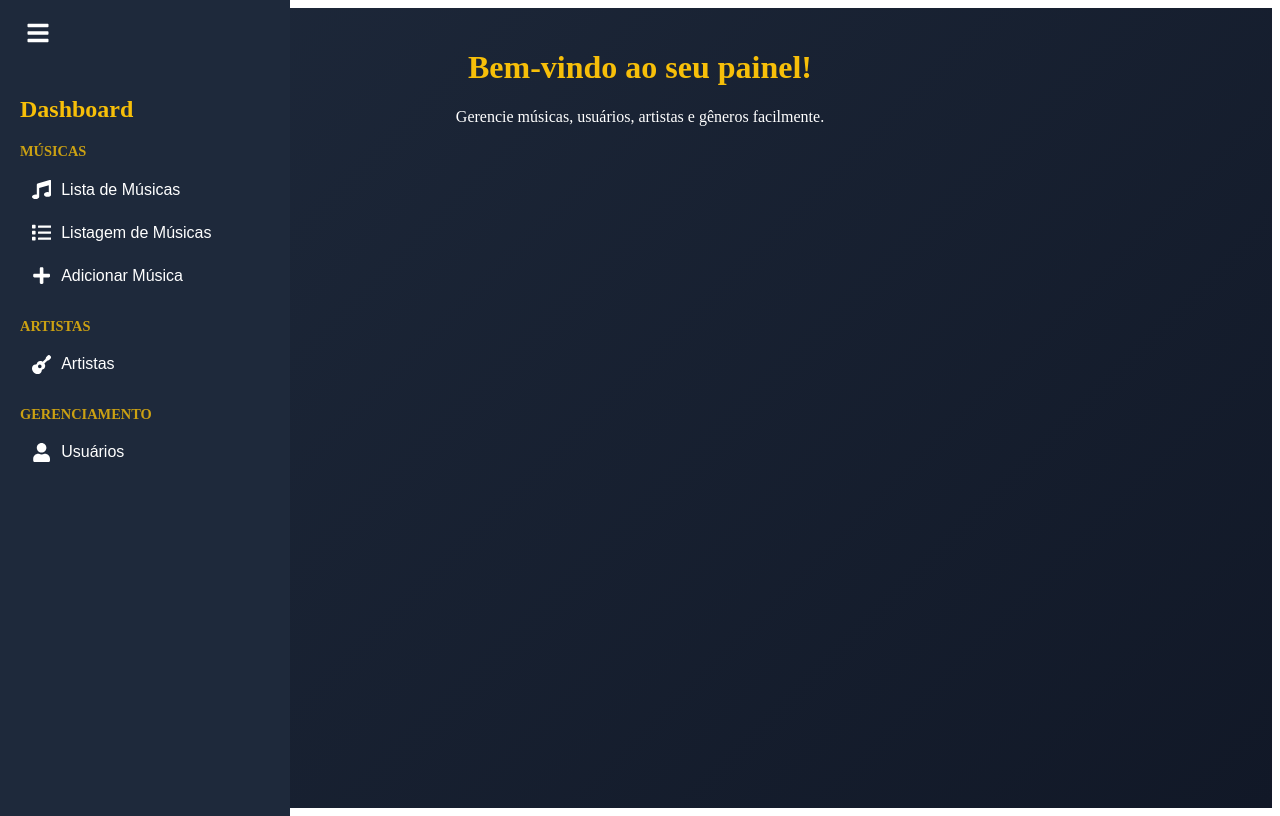
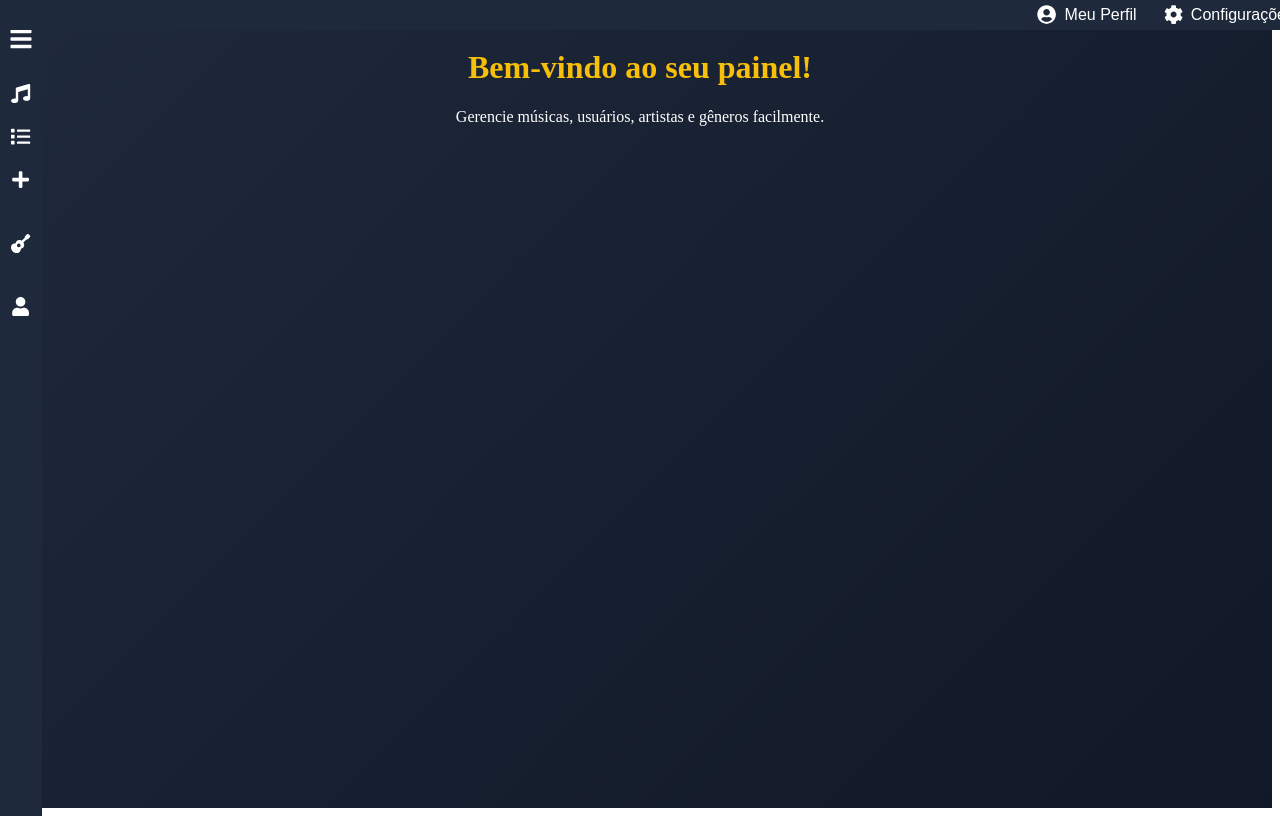
Before and after one commit to PACFWL/my-first-project, a Next.js app: page /dashboard in a window 1280 px wide. Built offline with nearby package versions, Linux system fonts and the light colour scheme; no server answers; sample sign-in values are in the browser's storage.

Commit message:
✨ feat: "Adição de navbar"

```diff
--- /dev/null
+++ b/src/app/components/dashboard/Navbar.tsx
@@ -0,0 +1,20 @@
+import { useRouter } from "next/navigation";
+import { FaUserCircle, FaCog } from "react-icons/fa";
+import styles from "../../styles/dashboard/navbar.module.css";
+
+export default function Navbar() {
+  const router = useRouter();
+
+  return (
+    <div className={styles.navbar}>
+      <div className={styles.profileMenu}>
+        <button onClick={() => router.push("/profile")} className={styles.navItem}>
+          <FaUserCircle className={styles.icon} /> Meu Perfil
+        </button>
+        <button onClick={() => router.push("/settings")} className={styles.navItem}>
+          <FaCog className={styles.icon} /> Configurações
+        </button>
+      </div>
+    </div>
+  );
+}
--- a/src/app/components/Sidebar.tsx
+++ b/src/app/components/dashboard/Sidebar.tsx
@@ -1,10 +1,10 @@
 import { useState } from "react";
 import { useRouter } from "next/navigation";
-import styles from "../styles/dashboard/sidebar.module.css";
+import styles from "../../styles/dashboard/sidebar.module.css";
 import { FaMusic, FaUser, FaGuitar, FaList, FaPlus, FaBars } from "react-icons/fa";
 
 export default function Sidebar() {
-  const [isCollapsed, setIsCollapsed] = useState(false);
+  const [isCollapsed, setIsCollapsed] = useState(true);
   const router = useRouter();
 
   return (
@@ -19,25 +19,25 @@ export default function Sidebar() {
         <div className={styles.section}>
           {!isCollapsed && <span className={styles.sectionTitle}>Músicas</span>}
           <button onClick={() => router.push("/music/list")} className={styles.navItem}>
-            <FaMusic /> {!isCollapsed && "Lista de Músicas"}
+            <FaMusic className={styles.icon} /> {!isCollapsed && "Lista de Músicas"}
           </button>
           <button onClick={() => router.push("/music/paged")} className={styles.navItem}>
-            <FaList /> {!isCollapsed && "Listagem de Músicas"}
+            <FaList className={styles.icon} /> {!isCollapsed && "Listagem de Músicas"}
           </button>
           <button onClick={() => router.push("/music/add")} className={styles.navItem}>
-            <FaPlus /> {!isCollapsed && "Adicionar Música"}
+            <FaPlus className={styles.icon} /> {!isCollapsed && "Adicionar Música"}
           </button>
         </div>
         <div className={styles.section}>
           {!isCollapsed && <span className={styles.sectionTitle}>Artistas</span>}
           <button onClick={() => router.push("/artists")} className={styles.navItem}>
-            <FaGuitar /> {!isCollapsed && "Artistas"}
+            <FaGuitar className={styles.icon} /> {!isCollapsed && "Artistas"}
           </button>
         </div>
         <div className={styles.section}>
-        {!isCollapsed && <span className={styles.sectionTitle}>Gerenciamento</span>}
+          {!isCollapsed && <span className={styles.sectionTitle}>Gerenciamento</span>}
           <button onClick={() => router.push("/users")} className={styles.navItem}>
-            <FaUser /> {!isCollapsed && "Usuários"}
+            <FaUser className={styles.icon} /> {!isCollapsed && "Usuários"}
           </button>
         </div>
       </nav>
--- a/src/app/dashboard/page.tsx
+++ b/src/app/dashboard/page.tsx
@@ -2,7 +2,8 @@
 
 import { useEffect } from "react";
 import { useRouter } from "next/navigation";
-import Sidebar from "@/app/components/Sidebar";
+import Sidebar from "@/app/components/dashboard/Sidebar";
+import Navbar from "@/app/components/dashboard/Navbar";
 import styles from "../styles/dashboard/page.module.css";
 
 export default function Dashboard() {
@@ -17,6 +18,7 @@ export default function Dashboard() {
 
   return (
     <div className={styles.dashboard}>
+        <Navbar />
      <Sidebar/>
       <main className={styles.content}>
         <h1 className={styles.title}>Bem-vindo ao seu painel!</h1>
--- /dev/null
+++ b/src/app/styles/dashboard/navbar.module.css
@@ -0,0 +1,41 @@
+.navbar {
+    width: 100%;
+    height: 30px;
+    background: #1e293b;
+    color: white;
+    display: flex;
+    justify-content: flex-end;
+    align-items: center;
+    padding: 0 20px;
+    position: fixed;
+    top: 0;
+    left: 0;
+    z-index: 1000;
+  }
+
+  .profileMenu {
+    display: flex;
+    gap: 15px;
+  }
+
+  .navItem {
+    background: none;
+    border: none;
+    color: white;
+    display: flex;
+    align-items: center;
+    gap: 8px;
+    font-size: 1rem;
+    cursor: pointer;
+    transition: background 0.3s ease;
+  }
+
+  .navItem:hover {
+    background: rgba(255, 255, 255, 0.1);
+    padding: 8px;
+    border-radius: 5px;
+  }
+
+  .icon {
+    font-size: 1.2rem;
+  }
--- a/src/app/styles/dashboard/sidebar.module.css
+++ b/src/app/styles/dashboard/sidebar.module.css
@@ -16,7 +16,8 @@
 
 /* Sidebar recolhida */
 .sidebar.collapsed {
-  width: 80px;
+  width: 2px;
+  align-items: center; /* Alinha tudo ao centro */
 }
 
 /* Botão de alternância (hambúrguer) */
@@ -84,7 +85,7 @@
 }
 
 /* Ícones */
-.navItem svg {
+.navItem .icon {
   font-size: 1.2rem;
 }
 
@@ -94,6 +95,10 @@
   padding: 12px 0;
 }
 
+.sidebar.collapsed .navItem .icon {
+  margin: 0 auto; /* Centraliza os ícones */
+}
+
 .sidebar.collapsed .navItem span {
   display: none;
 }
```
